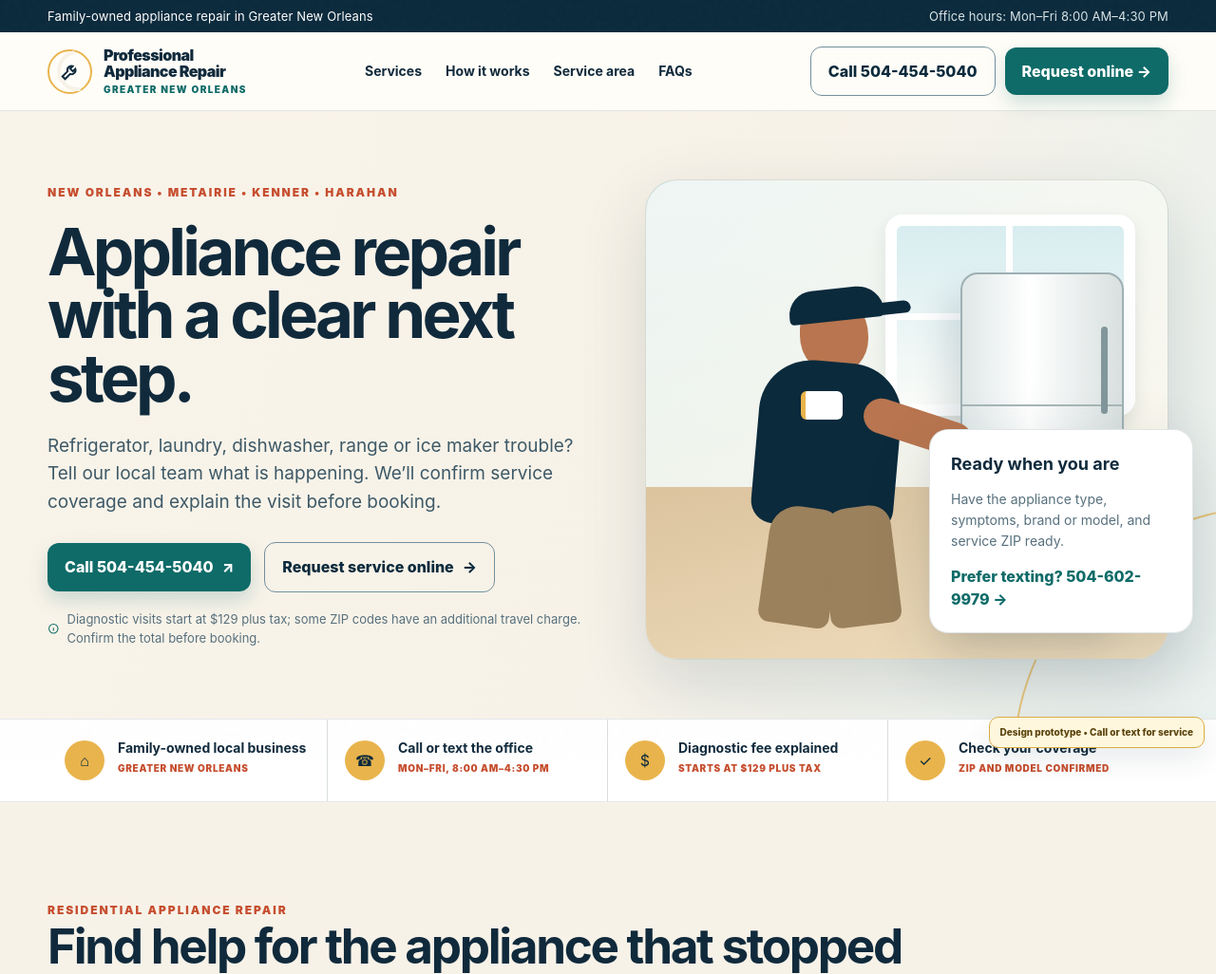
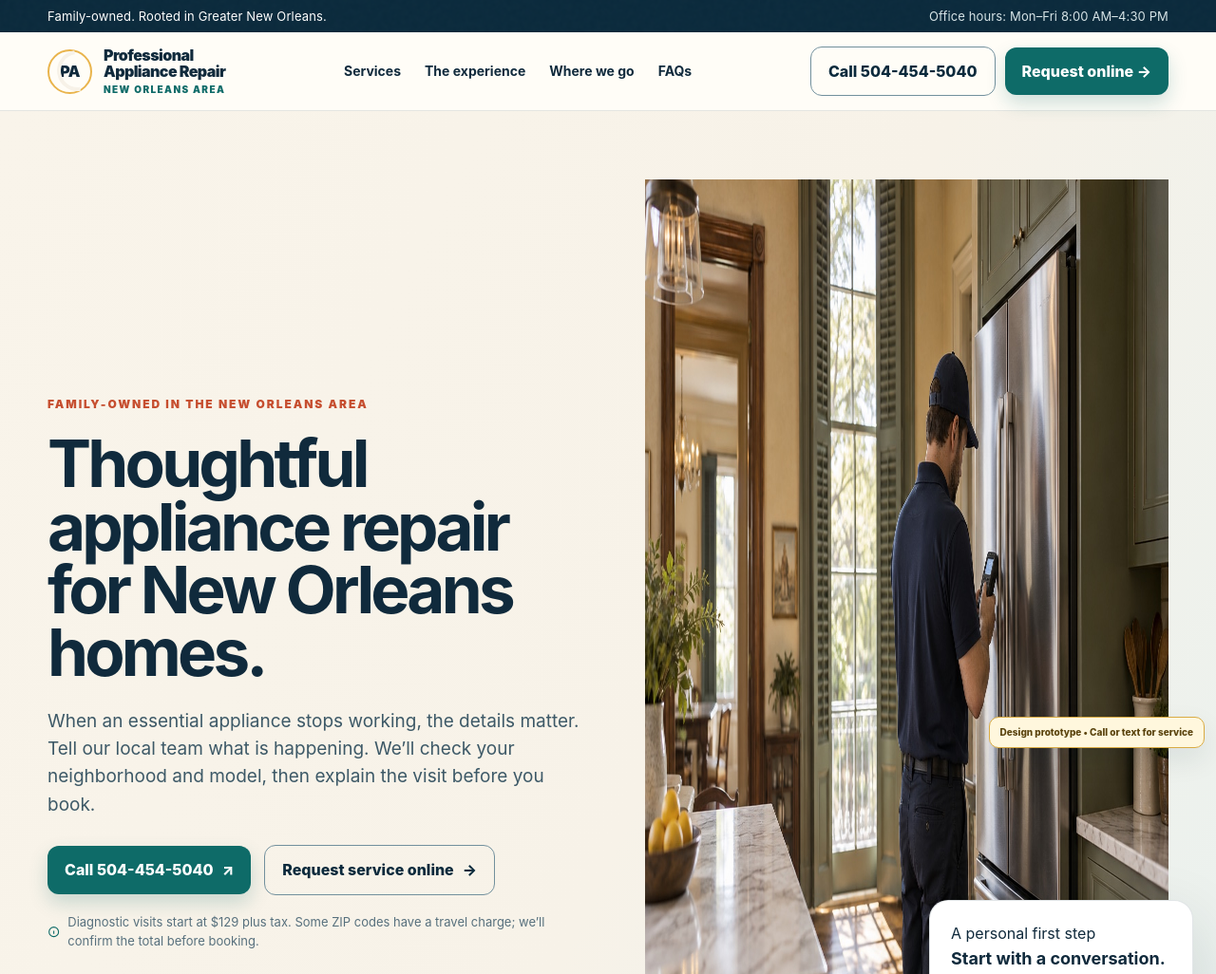
Before and after one commit to rachael863/professional-appliance-repair-website, a website: page index.html in a window 1280 px wide. Shown: the top 1026 px of the page at 95% size. Drawn offline with Linux system fonts and the light colour scheme.

Commit message:
Refine premium New Orleans site copy and imagery

```diff
--- a/index.html
+++ b/index.html
@@ -3,25 +3,25 @@
 <head>
 <meta charset="utf-8">
 <meta name="viewport" content="width=device-width,initial-scale=1">
-<meta name="description" content="Professional Appliance Repair serves New Orleans, Metairie, Kenner, Harahan and nearby communities. Call 504-454-5040 for residential appliance repair.">
+<meta name="description" content="Thoughtful appliance repair for New Orleans area homes. A family-owned local team, clear visit details, and a personal path from first call to repair decision.">
 <meta name="robots" content="noindex, nofollow">
-<meta name="theme-color" content="#0b2a3c">
+<meta name="theme-color" content="#112d36">
 <title>Appliance Repair in Greater New Orleans | Professional Appliance Repair</title>
 <link rel="stylesheet" href="assets/site.css">
 <link rel="icon" type="image/svg+xml" href="assets/favicon.svg">
 </head>
 <body>
 <a class="skip" href="#main">Skip to main content</a>
-<div class="utility"><div class="wrap"><span>Family-owned appliance repair in Greater New Orleans</span><span>Office hours: Mon–Fri 8:00 AM–4:30 PM</span></div></div>
+<div class="utility"><div class="wrap"><span>Family-owned. Rooted in Greater New Orleans.</span><span>Office hours: Mon–Fri 8:00 AM–4:30 PM</span></div></div>
 <header class="site-header">
   <nav class="nav wrap" aria-label="Primary navigation">
     <a class="brand" href="#top" aria-label="Professional Appliance Repair home">
-      <span class="brand-mark" aria-hidden="true"><svg viewBox="0 0 24 24" fill="none" stroke="currentColor" stroke-width="2.2"><path d="M14.7 6.3a4.5 4.5 0 0 0-5.8 5.8L3 18l3 3 5.9-5.9a4.5 4.5 0 0 0 5.8-5.8l-2.8 2.8-3-3 2.8-2.8Z"/></svg></span>
-      <span class="brand-text">Professional<br>Appliance Repair<small>GREATER NEW ORLEANS</small></span>
+      <span class="brand-mark" aria-hidden="true">PA</span>
+      <span class="brand-text">Professional<br>Appliance Repair<small>NEW ORLEANS AREA</small></span>
     </a>
     <button class="menu" id="menuBtn" aria-expanded="false" aria-controls="navLinks" aria-label="Open menu"><svg viewBox="0 0 24 24" fill="none" stroke="currentColor" stroke-width="2"><path d="M4 7h16M4 12h16M4 17h16"/></svg></button>
     <div class="nav-links" id="navLinks">
-      <a href="#services">Services</a><a href="#process">How it works</a><a href="#area">Service area</a><a href="#faqs">FAQs</a>
+      <a href="#services">Services</a><a href="#process">The experience</a><a href="#area">Where we go</a><a href="#faqs">FAQs</a>
       <div class="actions"><a class="btn btn-outline" href="sms:+15046029979">Text us</a><a class="btn btn-primary" href="https://proappliancefix.com/contact/">Request online →</a></div>
     </div>
     <div class="actions desktop-actions"><a class="btn btn-outline" href="tel:+15044545040" aria-label="Call Professional Appliance Repair at 504-454-5040">Call 504-454-5040</a><a class="btn btn-primary" href="https://proappliancefix.com/contact/">Request online →</a></div>
@@ -32,31 +32,32 @@
 <section class="hero" id="top">
   <div class="wrap hero-grid">
     <div>
-      <span class="eyebrow">New Orleans • Metairie • Kenner • Harahan</span>
-      <h1>Appliance repair with a clear next step.</h1>
-      <p class="lead">Refrigerator, laundry, dishwasher, range or ice maker trouble? Tell our local team what is happening. We’ll confirm service coverage and explain the visit before booking.</p>
+      <span class="eyebrow">Family-owned in the New Orleans area</span>
+      <h1>Thoughtful appliance repair for New Orleans homes.</h1>
+      <p class="lead">When an essential appliance stops working, the details matter. Tell our local team what is happening. We’ll check your neighborhood and model, then explain the visit before you book.</p>
       <div class="hero-actions"><a class="btn btn-primary" href="tel:+15044545040">Call 504-454-5040 <span aria-hidden="true">↗</span></a><a class="btn btn-outline" href="https://proappliancefix.com/contact/">Request service online <span aria-hidden="true">→</span></a></div>
-      <p class="reassure"><svg viewBox="0 0 24 24" fill="none" stroke="currentColor" stroke-width="2"><circle cx="12" cy="12" r="9"/><path d="M12 10v6m0-9h.01"/></svg>Diagnostic visits start at $129 plus tax; some ZIP codes have an additional travel charge. Confirm the total before booking.</p>
+      <p class="reassure"><svg viewBox="0 0 24 24" fill="none" stroke="currentColor" stroke-width="2"><circle cx="12" cy="12" r="9"/><path d="M12 10v6m0-9h.01"/></svg>Diagnostic visits start at $129 plus tax. Some ZIP codes have a travel charge; we’ll confirm the total before booking.</p>
     </div>
-    <div class="hero-visual" aria-label="Illustration of a technician inspecting a refrigerator">
-      <div class="scene"><div class="window"></div><div class="floor"></div><div class="fridge"><div class="handle"></div></div><div class="tech"><div class="tech-head"></div><div class="tech-cap"></div><div class="tech-body"></div><div class="tech-arm"></div><div class="tech-leg"></div><div class="tech-leg two"></div><div class="tech-badge"></div></div></div>
-      <div class="intake hero-card"><strong>Ready when you are</strong><p>Have the appliance type, symptoms, brand or model, and service ZIP ready.</p><a class="text-link" href="sms:+15046029979">Prefer texting? 504-602-9979 →</a></div>
+    <div class="hero-visual">
+      <img class="hero-photo" src="assets/new-orleans-appliance-service.jpg" width="1536" height="1024" alt="Concept photo of a technician carefully inspecting a refrigerator in a New Orleans style home" fetchpriority="high" decoding="async">
+      <span class="image-note">Concept imagery</span>
+      <div class="intake hero-card"><span class="card-kicker">A personal first step</span><strong>Start with a conversation.</strong><p>Share the appliance, symptoms, brand or model, and service ZIP. We’ll help you understand what comes next.</p><a class="text-link" href="sms:+15046029979">Prefer texting? 504-602-9979 →</a></div>
     </div>
   </div>
 </section>
 
 <section class="proof" aria-label="Service facts">
   <div class="wrap proof-grid">
-    <div class="proof-item"><span class="icon-dot">⌂</span><span><strong>Family-owned local business</strong><span class="verify">Greater New Orleans</span></span></div>
-    <div class="proof-item"><span class="icon-dot">☎</span><span><strong>Call or text the office</strong><span class="verify">Mon–Fri, 8:00 AM–4:30 PM</span></span></div>
-    <div class="proof-item"><span class="icon-dot">$</span><span><strong>Diagnostic fee explained</strong><span class="verify">Starts at $129 plus tax</span></span></div>
-    <div class="proof-item"><span class="icon-dot">✓</span><span><strong>Check your coverage</strong><span class="verify">ZIP and model confirmed</span></span></div>
+    <div class="proof-item"><span class="icon-dot">01</span><span><strong>Local by nature</strong><span class="verify">Family-owned in Greater New Orleans</span></span></div>
+    <div class="proof-item"><span class="icon-dot">02</span><span><strong>A real conversation</strong><span class="verify">Call or text the office</span></span></div>
+    <div class="proof-item"><span class="icon-dot">03</span><span><strong>Clarity before the visit</strong><span class="verify">Ask about fees and coverage</span></span></div>
+    <div class="proof-item"><span class="icon-dot">04</span><span><strong>A repair decision is yours</strong><span class="verify">Review the options first</span></span></div>
   </div>
 </section>
 
 <section class="section services" id="services">
   <div class="wrap">
-    <div class="section-head"><div><span class="eyebrow">Residential appliance repair</span><h2>Find help for the appliance that stopped working.</h2><p>Explore common symptoms, then call or use the current online request form. Brand and model support are confirmed when scheduling.</p></div><a class="btn btn-outline" href="https://proappliancefix.com/contact/">Request online</a></div>
+    <div class="section-head"><div><span class="eyebrow">Residential appliance repair</span><h2>Care for the appliances your day depends on.</h2><p>From a refrigerator that will not cool to a washer that will not spin, start with the appliance below. We’ll confirm support for your brand and model when you reach out.</p></div><a class="btn btn-outline" href="https://proappliancefix.com/contact/">Request online</a></div>
     <div class="service-grid">
       <a class="service-card" href="https://proappliancefix.com/services/refrigerator-repair/"><span class="service-icon"><svg viewBox="0 0 24 24" fill="none" stroke="currentColor" stroke-width="1.8"><rect x="6" y="2" width="12" height="20" rx="2"/><path d="M6 10h12M9 6v2m0 5v3"/></svg></span><h3>Refrigerator</h3><p>Cooling, freezing, leaking, noise, ice and temperature problems.</p><span class="arrow">→</span></a>
       <a class="service-card" href="https://proappliancefix.com/services/washer-repair/"><span class="service-icon"><svg viewBox="0 0 24 24" fill="none" stroke="currentColor" stroke-width="1.8"><rect x="3" y="2" width="18" height="20" rx="2"/><circle cx="12" cy="13" r="5"/><path d="M6 6h.01M10 6h5"/></svg></span><h3>Washer</h3><p>Drain, spin, fill, leak, vibration and cycle concerns.</p><span class="arrow">→</span></a>
@@ -70,15 +71,15 @@
 
 <section class="section process" id="process">
   <div class="wrap">
-    <div class="section-head"><div><span class="eyebrow" style="color:var(--amber)">What to expect</span><h2>From first contact to a repair decision.</h2></div><p>The office confirms service coverage and fees before a visit. A technician diagnoses the appliance and explains the available options.</p></div>
+    <div class="section-head"><div><span class="eyebrow" style="color:var(--amber)">The experience</span><h2>Clear steps. Room for your questions.</h2></div><p>Good service begins before anyone arrives. We’ll help you understand coverage and visit details, then make space for an informed repair decision.</p></div>
     <div class="steps"><div class="step"><div><h3>Describe the problem</h3><p>Share the appliance, symptom, brand or model, and service ZIP.</p></div></div><div class="step"><div><h3>Confirm the visit</h3><p>Ask the office about availability and the total diagnostic and travel charge.</p></div></div><div class="step"><div><h3>Get a diagnosis</h3><p>A technician inspects the appliance and explains the findings.</p></div></div><div class="step"><div><h3>Choose the next step</h3><p>Review the repair option and applicable coverage before authorizing work.</p></div></div></div>
   </div>
 </section>
 
 <section class="section trust" id="standards">
   <div class="wrap trust-grid">
-    <div class="home-card" role="img" aria-label="Illustration of a technician explaining a washer diagnosis"><div class="scene-note">A local, family-owned team</div><div class="washer"></div><div class="person"><div class="head"></div><div class="hair"></div><div class="body"></div><div class="arm"></div><div class="leg"></div><div class="leg two"></div></div></div>
-    <div><span class="eyebrow">Know before you book</span><h2>Get the details you need to decide.</h2><p class="lead">Professional Appliance Repair has served the New Orleans area as a family-owned business. Ask the office to confirm these details for your appliance and ZIP code.</p>
+    <div class="home-card"><img src="assets/washer-consultation.jpg" width="1536" height="1024" loading="lazy" decoding="async" alt="Concept photo of a technician discussing a washer problem with a homeowner"><span class="scene-note">A more personal kind of service</span><span class="image-note">Concept imagery</span></div>
+    <div><span class="eyebrow">Considered service</span><h2>It’s your home. The details should be clear.</h2><p class="lead">Our family-owned business is part of the New Orleans area. From your first call to the repair decision, ask the questions that matter to you. The office can confirm the details for your appliance and ZIP code.</p>
       <div class="standards">
         <div class="standard"><span class="icon-dot">01</span><div><h3>Service coverage</h3><p>Confirm your ZIP code, appliance type, brand, and model when scheduling.</p></div></div>
         <div class="standard"><span class="icon-dot">02</span><div><h3>Visit charges</h3><p>Ask for the diagnostic fee, tax, and any ZIP-based travel charge before booking.</p></div></div>
@@ -91,7 +92,7 @@
 
 <section class="section area" id="area">
   <div class="wrap area-grid">
-    <div><span class="eyebrow">Greater New Orleans</span><h2>See whether your ZIP is listed.</h2><p class="lead">The ZIP checker is a guide for the prototype. The office confirms current coverage and any travel charge before an appointment is booked.</p>
+    <div><span class="eyebrow">Our neighborhood</span><h2>Local service, close to home.</h2><p class="lead">We serve the Greater New Orleans area, including communities around Metairie, Kenner, and Harahan. This prototype ZIP guide is a starting point; the office confirms current coverage and any travel charge before booking.</p>
       <form class="zip-box" id="zipForm"><label for="areaZip" style="display:block;font-weight:850;margin-bottom:9px">Enter your ZIP code</label><div class="zip-row"><input id="areaZip" inputmode="numeric" pattern="[0-9]{5}" maxlength="5" placeholder="5-digit ZIP" required><button class="btn btn-primary" type="submit">Check ZIP</button></div><p class="status" id="zipStatus" aria-live="polite">This lookup stays in your browser. Call to confirm coverage.</p></form>
       <div class="area-chips" aria-label="Confirmed service ZIP groups"><span class="chip">70001–70006</span><span class="chip">70032</span><span class="chip">70043</span><span class="chip">70053–70058</span><span class="chip">70062</span><span class="chip">70065</span><span class="chip">70072</span><span class="chip">70114–70119*</span><span class="chip">70122–70124*</span><span class="chip">70131</span></div><p class="help" style="margin-top:10px">*Exact confirmed 701 ZIPs: 70114, 70115, 70116, 70117, 70118, 70119, 70122, 70123, and 70124.</p>
     </div>
@@ -104,7 +105,7 @@
 
 <section class="section decision" id="pricing">
   <div class="wrap">
-    <div class="section-head"><div><span class="eyebrow">Before you schedule</span><h2>Know how the visit is priced.</h2><p>Clear fee information helps you decide whether to book. Confirm the exact total with the office for your ZIP and appliance.</p></div><a class="btn btn-outline" href="tel:+15044545040">Ask about your visit</a></div>
+    <div class="section-head"><div><span class="eyebrow">Before you schedule</span><h2>No mystery around the visit.</h2><p>Know the starting diagnostic fee and ask about any travel charge before you choose an appointment. The office can confirm the exact total for your ZIP and appliance.</p></div><a class="btn btn-outline" href="tel:+15044545040">Ask about your visit</a></div>
     <div class="decision-grid">
       <article class="decision-card"><span class="decision-number">01</span><h3>Diagnostic visit</h3><p>Starts at $129 plus applicable sales tax. The visit covers a technician’s evaluation of the appliance.</p></article>
       <article class="decision-card"><span class="decision-number">02</span><h3>Travel charge</h3><p>Some ZIP codes have an additional travel charge. Ask for the total before the appointment is confirmed.</p></article>
@@ -115,7 +116,7 @@
 
 <section class="section faqs" id="faqs">
   <div class="wrap faq-grid">
-    <div><span class="eyebrow">Frequently asked questions</span><h2>Answers before you pick up the phone.</h2><p class="lead">The office can confirm the details for your appliance, ZIP code, and appointment.</p></div>
+    <div><span class="eyebrow">Frequently asked questions</span><h2>Good questions deserve straight answers.</h2><p class="lead">Here are the basics. The office can confirm the details for your appliance, ZIP code, and appointment.</p></div>
     <div>
       <details><summary>How does the service-call or diagnostic fee work?</summary><p>The diagnostic fee starts at $129 plus applicable sales tax. The exact amount varies by ZIP code because additional travel charges apply in specific areas. The confirmed total should be disclosed before the appointment is booked.</p></details>
       <details><summary>What brands and models do you service?</summary><p>The team services many major brands. Coverage depends on the appliance, model, configuration, and parts availability. Share the brand and model so the office can confirm fit.</p></details>
@@ -128,14 +129,14 @@
 
 <section class="section request" id="request">
   <div class="wrap request-grid">
-    <div class="request-copy"><span class="eyebrow" style="color:var(--amber)">Get in touch</span><h2>Tell us what stopped working.</h2><p class="lead">Call or text the office during regular hours, or use Professional Appliance Repair’s existing online request form. The team will confirm coverage, fees, and appointment availability.</p><ul class="checklist"><li>Appliance type and symptoms</li><li>Brand and model, if available</li><li>Your service ZIP code</li><li>A good time to reach you</li></ul></div>
+    <div class="request-copy"><span class="eyebrow" style="color:var(--amber)">Start here</span><h2>Tell us what needs attention.</h2><p class="lead">We know an appliance problem interrupts more than a routine. Call or text the office, or use the existing online request form. We’ll confirm coverage, visit details, and availability with you.</p><ul class="checklist"><li>Appliance type and symptoms</li><li>Brand and model, if available</li><li>Your service ZIP code</li><li>A good time to reach you</li></ul></div>
     <div class="contact-card"><span class="eyebrow">Professional Appliance Repair</span><h3>Choose how to reach us.</h3><a class="contact-option" href="tel:+15044545040"><span><strong>Call the office</strong><small>504-454-5040</small></span><span aria-hidden="true">↗</span></a><a class="contact-option" href="sms:+15046029979"><span><strong>Send a text</strong><small>504-602-9979</small></span><span aria-hidden="true">↗</span></a><a class="contact-option" href="https://proappliancefix.com/contact/"><span><strong>Request online</strong><small>Use the company’s current request form</small></span><span aria-hidden="true">↗</span></a><p class="contact-hours">Monday–Friday, 8:00 AM–4:30 PM. This prototype does not accept or store service requests.</p></div>
   </div>
 </section>
 </main>
 
 <footer class="footer"><div class="wrap"><div class="footer-grid">
-  <div><a class="brand" href="#top"><span class="brand-mark" aria-hidden="true"></span><span class="brand-text">Professional<br>Appliance Repair<small>GREATER NEW ORLEANS</small></span></a><p class="footer-note">Family-owned residential appliance repair serving Greater New Orleans. Call to confirm coverage and appointment availability.</p></div>
+  <div><a class="brand" href="#top"><span class="brand-mark" aria-hidden="true">PA</span><span class="brand-text">Professional<br>Appliance Repair<small>NEW ORLEANS AREA</small></span></a><p class="footer-note">Family-owned appliance repair with a personal touch in Greater New Orleans. Call to confirm coverage and appointment availability.</p></div>
   <div><h3>Services</h3><a href="#services">Refrigerator</a><a href="#services">Washer &amp; dryer</a><a href="#services">Dishwasher</a><a href="#services">Oven &amp; range</a></div>
   <div><h3>Company</h3><a href="#process">How it works</a><a href="#area">Service area</a><a href="#pricing">Pricing guide</a><a href="#faqs">FAQs</a></div>
   <div><h3>Contact</h3><a href="https://proappliancefix.com/contact/">Online request</a><a href="tel:+15044545040">Call 504-454-5040</a><a href="sms:+15046029979">Text 504-602-9979</a><a href="https://proappliancefix.com/privacy-policy/">Privacy policy</a></div>
```
